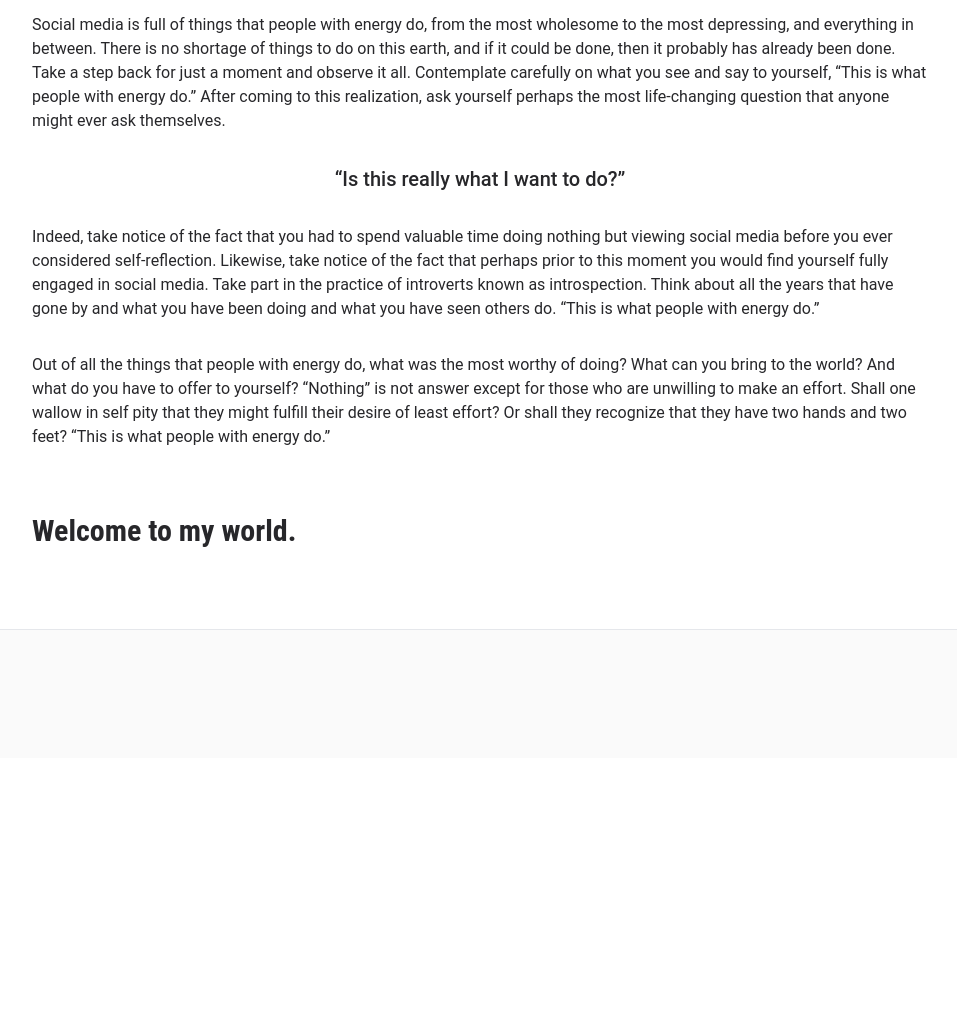
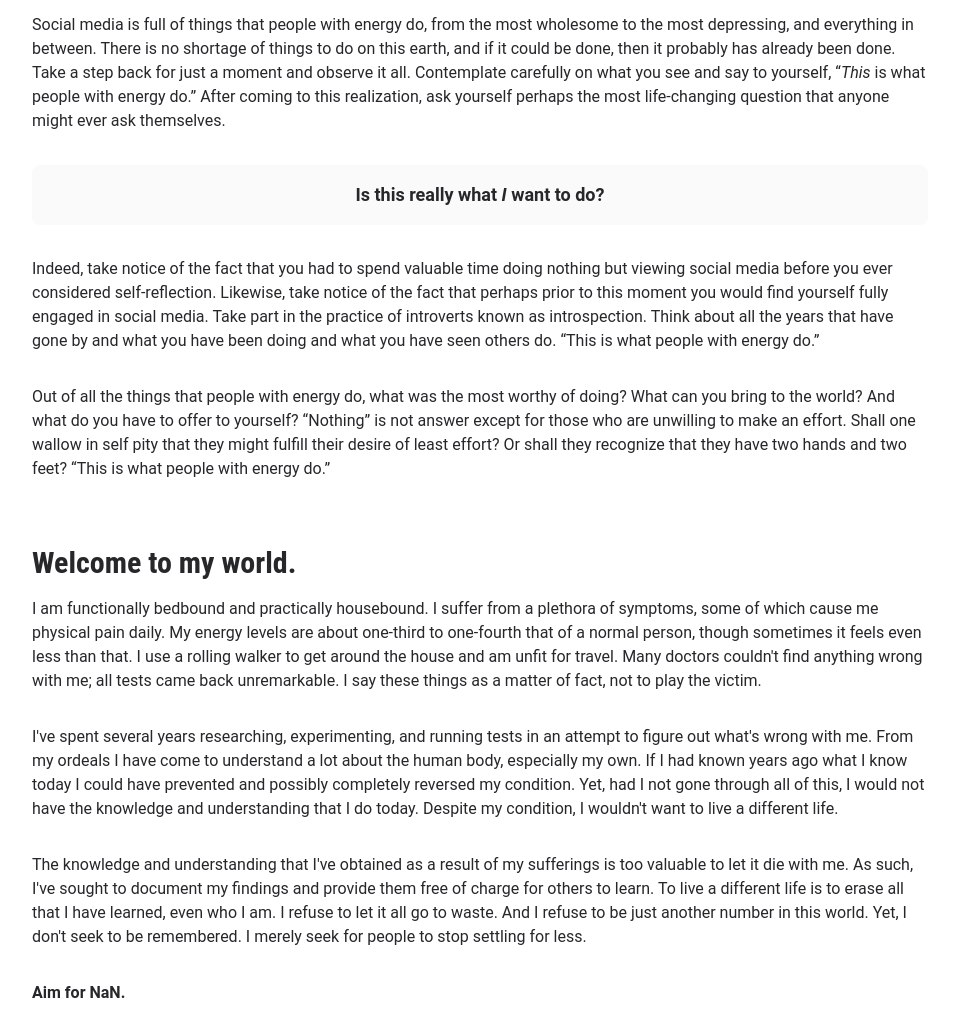
Before and after one commit to AimForNaN/aimfornan.com, an Astro site: page /about in a window 1280 px wide. Shown: the part 600-1636 px from the top of the page, without its empty margins (160-1117 px from the left). Before the commit the page ends 1358 px from the top, so only its background shows below. Built offline with nearby package versions, Linux system fonts and the light colour scheme; Astro itself is replaced by a stand-in of ours.

Commit message:
Content.

```diff
--- a/src/pages/about.mdx
+++ b/src/pages/about.mdx
@@ -22,12 +22,10 @@ But better still is to do something worthy of doing than nothing at all.
 Social media is full of things that people with energy do, from the most wholesome to the most depressing, and everything in between.
 There is no shortage of things to do on this earth, and if it could be done, then it probably has already been done.
 Take a step back for just a moment and observe it all.
-Contemplate carefully on what you see and say to yourself, &ldquo;This is what people with energy do.&rdquo;
+Contemplate carefully on what you see and say to yourself, &ldquo;*This* is what people with energy do.&rdquo;
 After coming to this realization, ask yourself perhaps the most life-changing question that anyone might ever ask themselves.
 
-<center class="font-medium text-xl">
-&ldquo;Is this really what I want to do?&rdquo;
-</center>
+> **Is this really what *I* want to do?**
 
 Indeed, take notice of the fact that you had to spend valuable time doing nothing but viewing social media before you ever considered self-reflection.
 Likewise, take notice of the fact that perhaps prior to this moment you would find yourself fully engaged in social media.
@@ -44,3 +42,26 @@ Or shall they recognize that they have two hands and two feet?
 &ldquo;This is what people with energy do.&rdquo;
 
 ## Welcome to my world.
+
+I am functionally bedbound and practically housebound.
+I suffer from a plethora of symptoms, some of which cause me physical pain daily.
+My energy levels are about one-third to one-fourth that of a normal person, though sometimes it feels even less than that.
+I use a rolling walker to get around the house and am unfit for travel.
+Many doctors couldn't find anything wrong with me; all tests came back unremarkable.
+I say these things as a matter of fact, not to play the victim.
+
+I've spent several years researching, experimenting, and running tests in an attempt to figure out what's wrong with me.
+From my ordeals I have come to understand a lot about the human body, especially my own.
+If I had known years ago what I know today I could have prevented and possibly completely reversed my condition.
+Yet, had I not gone through all of this, I would not have the knowledge and understanding that I do today.
+Despite my condition, I wouldn't want to live a different life.
+
+The knowledge and understanding that I've obtained as a result of my sufferings is too valuable to let it die with me.
+As such, I've sought to document my findings and provide them free of charge for others to learn.
+To live a different life is to erase all that I have learned, even who I am.
+I refuse to let it all go to waste.
+And I refuse to be just another number in this world.
+Yet, I don't seek to be remembered.
+I merely seek for people to stop settling for less.
+
+**Aim for NaN.**
```
